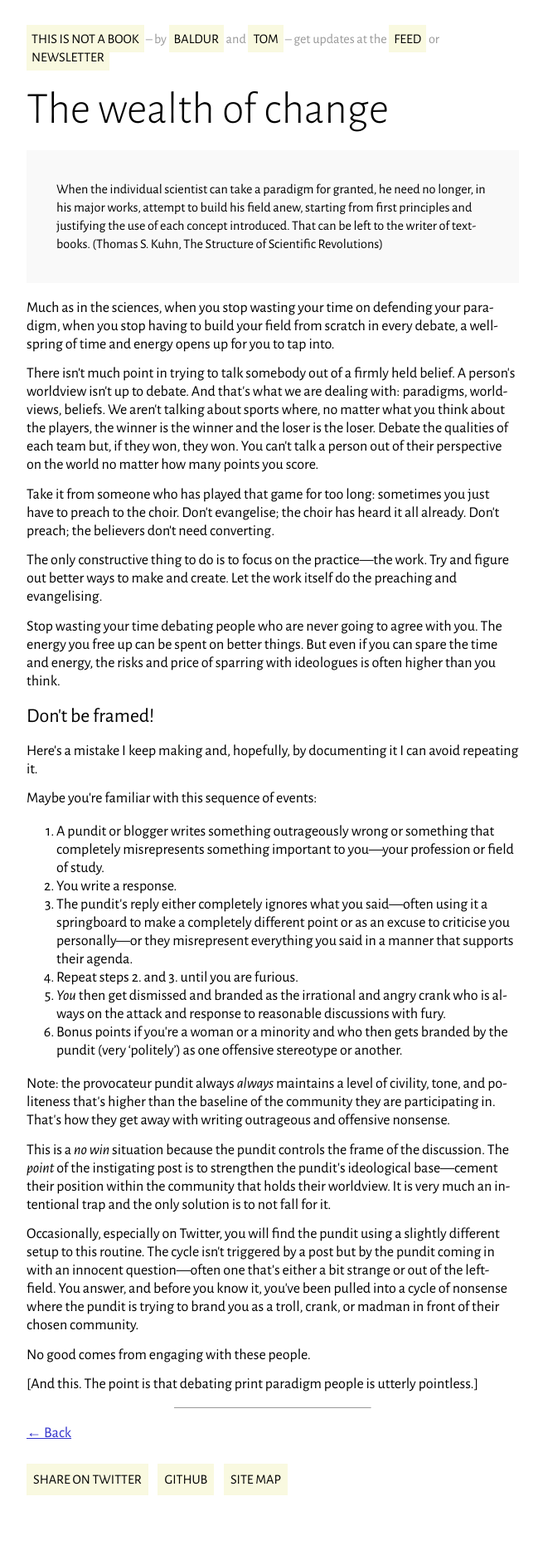
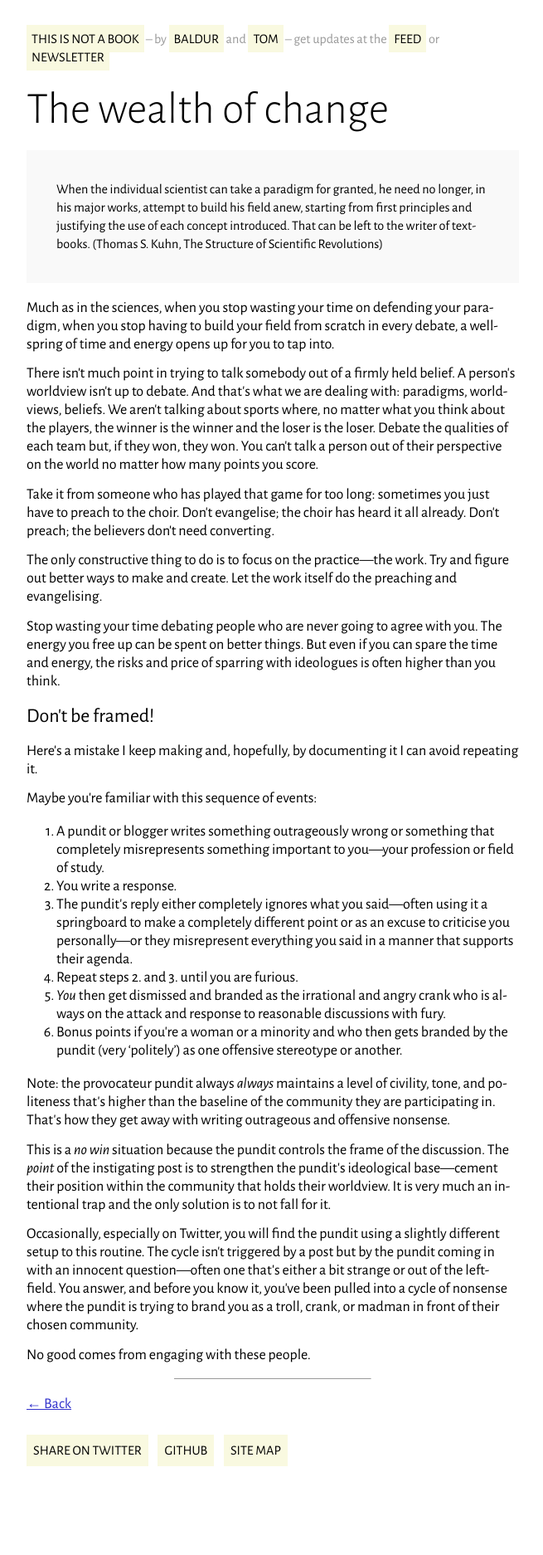
Before and after one commit to baldurbjarnason/this-is-not-a-book, a Jekyll site: the page built from This_is_not_a_disruption/The_wealth_of_change.md, in a window 1280 px wide. Shown: the whole page at 83% size, without its empty margins (311-966 px from the left). Built offline with Jekyll 4.4.1, drawn with Linux system fonts in a browser that asks for light colours; after the commit the page ends 1839 px from its top, so only the background shows below that.

Commit message:
Line delete

```diff
--- a/This_is_not_a_disruption/The_wealth_of_change.md
+++ b/This_is_not_a_disruption/The_wealth_of_change.md
@@ -45,8 +45,3 @@ This is a *no win* situation because the pundit controls the frame of the discus
 Occasionally, especially on Twitter, you will find the pundit using a slightly different setup to this routine. The cycle isn't triggered by a post but by the pundit coming in with an innocent question—often one that's either a bit strange or out of the left-field. You answer, and before you know it, you've been pulled into a cycle of nonsense where the pundit is trying to brand you as a troll, crank, or madman in front of their chosen community.
 
 No good comes from engaging with these people.
-
-
-
-\[And this. The point is that debating print paradigm people is utterly
-pointless.\]
```
